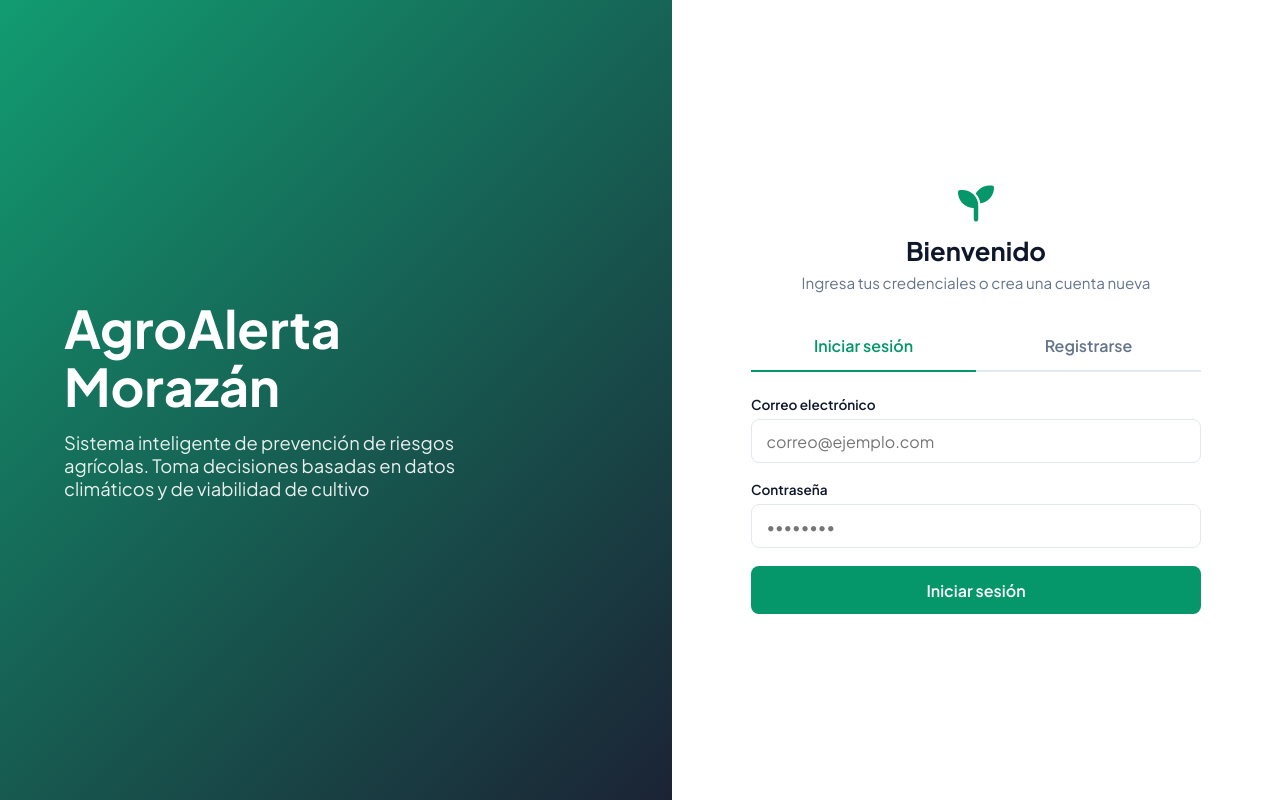
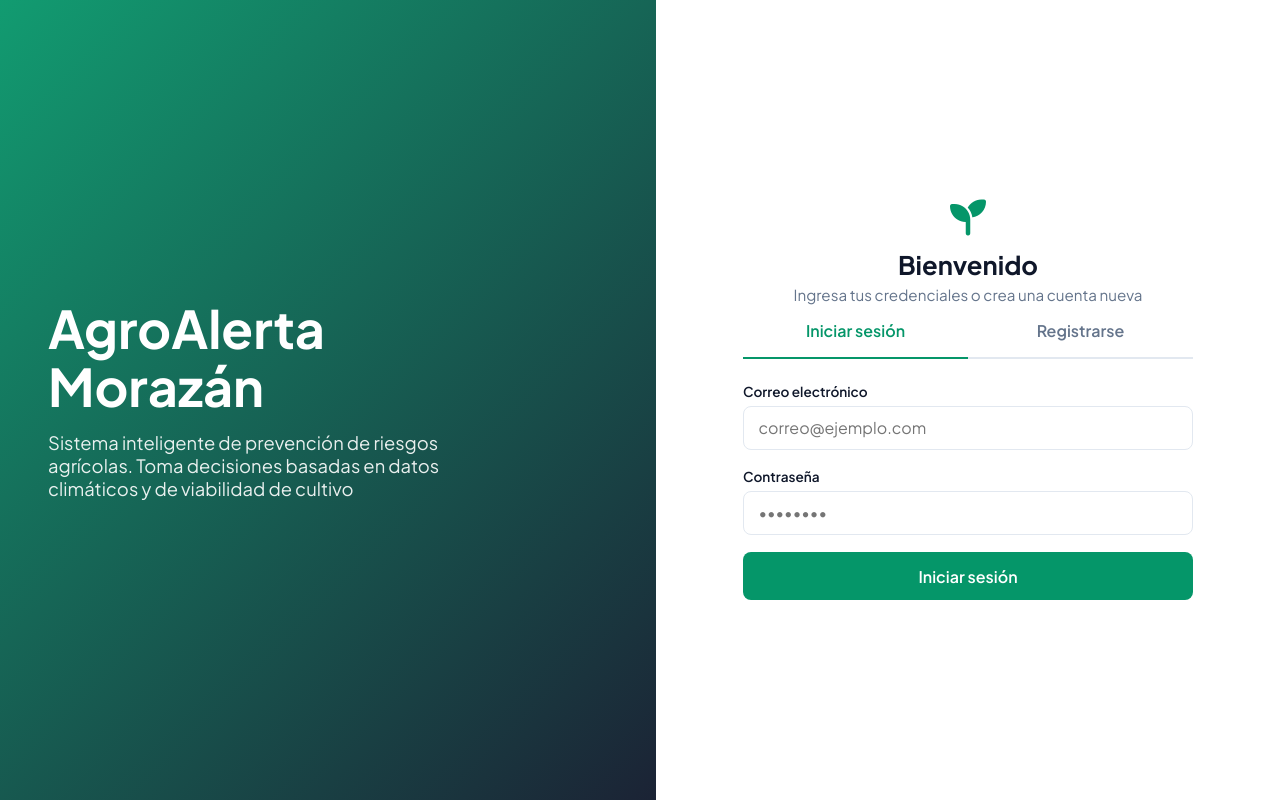
Before and after one commit to YonaZakkart/agroalerta-sv, an Angular app in the folder frontend/: page /login in a window 1280 px wide. Built offline with nearby package versions, Linux system fonts and the light colour scheme.

Commit message:
style(auth/registro): aplicar tokens de espaciado en auth-shell y registro

```diff
--- a/frontend/src/app/layout/auth-shell/auth-shell.css
+++ b/frontend/src/app/layout/auth-shell/auth-shell.css
@@ -18,7 +18,7 @@
   display: flex;
   align-items: center;
   justify-content: center;
-  padding: 1.5rem 1.25rem;
+  padding: var(--space-6) var(--space-5);
 }
 
 .box {
@@ -28,18 +28,18 @@
 
 .auth-header {
   text-align: center;
-  margin-bottom: 1.75rem;
+  margin-bottom: var(--space-7);
 }
 
 .auth-header i {
   font-size: 2.25rem;
   color: var(--primary);
-  margin-bottom: 0.75rem;
+  margin-bottom: var(--space-3);
 }
 
 .auth-header h2 {
   font-size: 1.6rem;
-  margin-bottom: 0.4rem;
+  margin-bottom: var(--space-1);
 }
 
 .auth-header p {
@@ -49,14 +49,14 @@
 
 .tabs {
   display: flex;
-  margin-bottom: 1.5rem;
+  margin-bottom: var(--space-6);
   border-bottom: 2px solid var(--border);
 }
 
 .tab {
   flex: 1;
   text-align: center;
-  padding: 0.9rem 0.5rem;
+  padding: var(--space-4) var(--space-2);
   color: var(--text-muted);
   font-weight: 600;
   text-decoration: none;
@@ -78,7 +78,7 @@
     display: flex;
     flex-direction: column;
     justify-content: center;
-    padding: 4rem;
+    padding: var(--space-12);
     color: #fff;
     background: linear-gradient(135deg, rgba(5, 150, 105, 0.95), rgba(15, 23, 42, 0.95));
   }
@@ -87,7 +87,7 @@
     font-size: 3.25rem;
     font-weight: 700;
     line-height: 1.1;
-    margin-bottom: 1rem;
+    margin-bottom: var(--space-4);
   }
 
   .visual p {
@@ -98,6 +98,6 @@
 
   .panel {
     flex: 1;
-    padding: 2rem;
+    padding: var(--space-8);
   }
 }
--- a/frontend/src/app/pages/registro/registro.css
+++ b/frontend/src/app/pages/registro/registro.css
@@ -3,13 +3,13 @@
   border-color: var(--success);
 }
 
-.resultado .btn-primary+.alerta,
-.resultado .alerta+.btn-primary {
-  margin-top: 0.5rem;
+.resultado .btn-primary + .alerta,
+.resultado .alerta + .btn-primary {
+  margin-top: var(--space-2);
 }
 
 .reintentar {
-  margin-left: 0.4rem;
+  margin-left: var(--space-1);
   padding: 0;
   background: none;
   border: 0;
```
